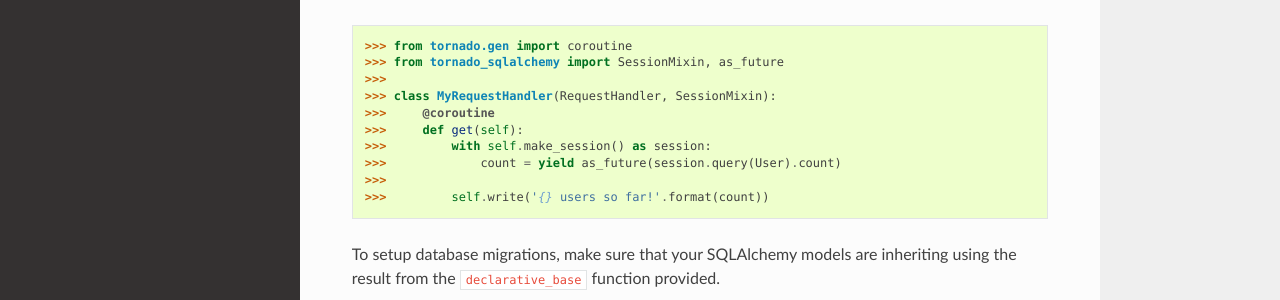
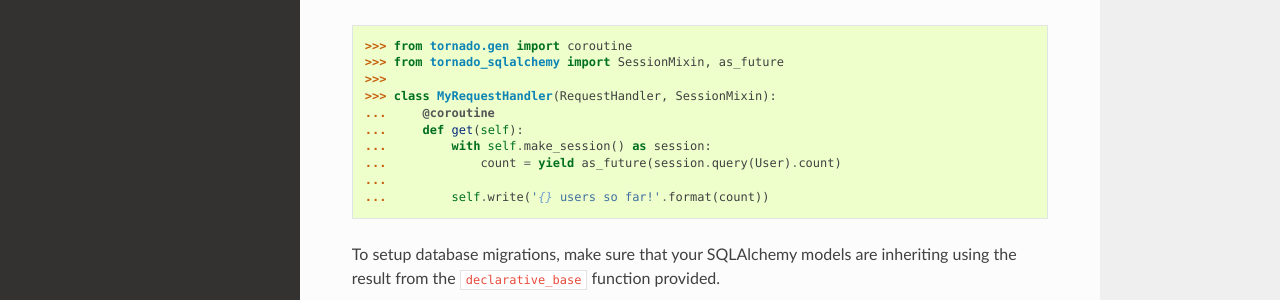
Before and after one commit to siddhantgoel/tornado-sqlalchemy, a Sphinx documentation site: the page built from docs/index.rst, in a window 1280 px wide and 900 px high, scrolled down 1709 px. Shown: the part 197-497 px from the top of the window. Built offline with Sphinx 7.4.7 and the Read the Docs theme 2.0.0, drawn with Linux system fonts in a browser that asks for light colours.

Commit message:
fix SyntaxError

```diff
--- a/README.rst
+++ b/README.rst
@@ -37,7 +37,7 @@
     ...         with self.make_session() as session:
     ...             count = yield as_future(session.query(UserModel).count)
     ...
-    ...         self.write('{} users so far!'.format(count)
+    ...         self.write('{} users so far!'.format(count))
     ...
     >>> app = Application(((r'/', MyRequestHandler),), session_factory=factory)
 
--- a/docs/index.rst
+++ b/docs/index.rst
@@ -105,12 +105,12 @@
     >>> from tornado_sqlalchemy import SessionMixin, as_future
     >>>
     >>> class MyRequestHandler(RequestHandler, SessionMixin):
-    >>>     @coroutine
-    >>>     def get(self):
-    >>>         with self.make_session() as session:
-    >>>             count = yield as_future(session.query(User).count)
-    >>>
-    >>>         self.write('{} users so far!'.format(count))
+    ...     @coroutine
+    ...     def get(self):
+    ...         with self.make_session() as session:
+    ...             count = yield as_future(session.query(User).count)
+    ...
+    ...         self.write('{} users so far!'.format(count))
 
 To setup database migrations, make sure that your SQLAlchemy models are
 inheriting using the result from the :code:`declarative_base` function provided.
```
